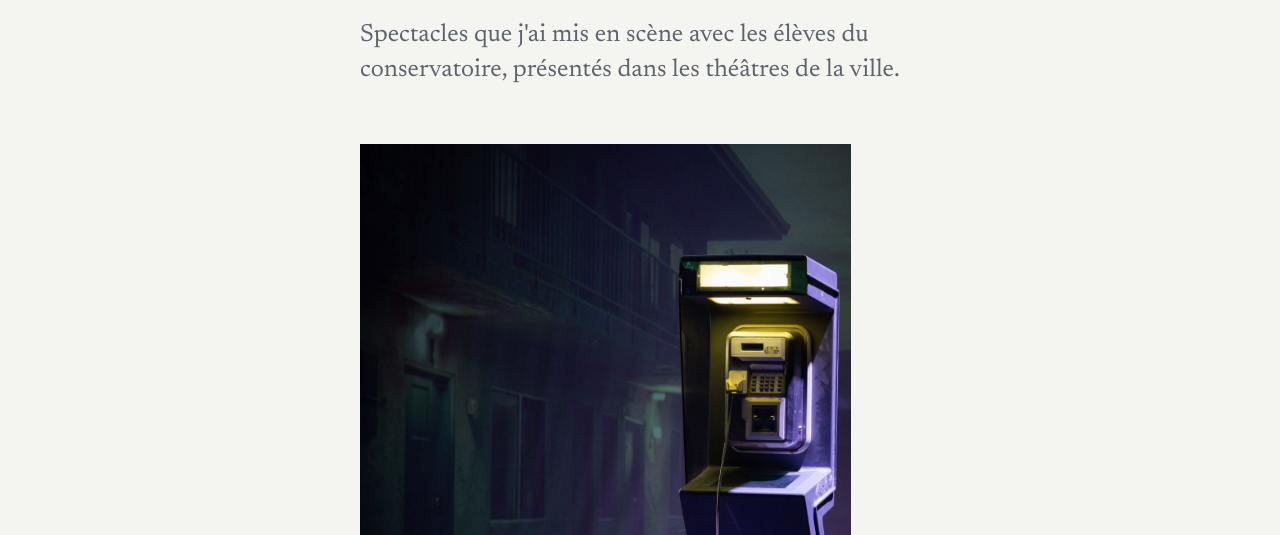
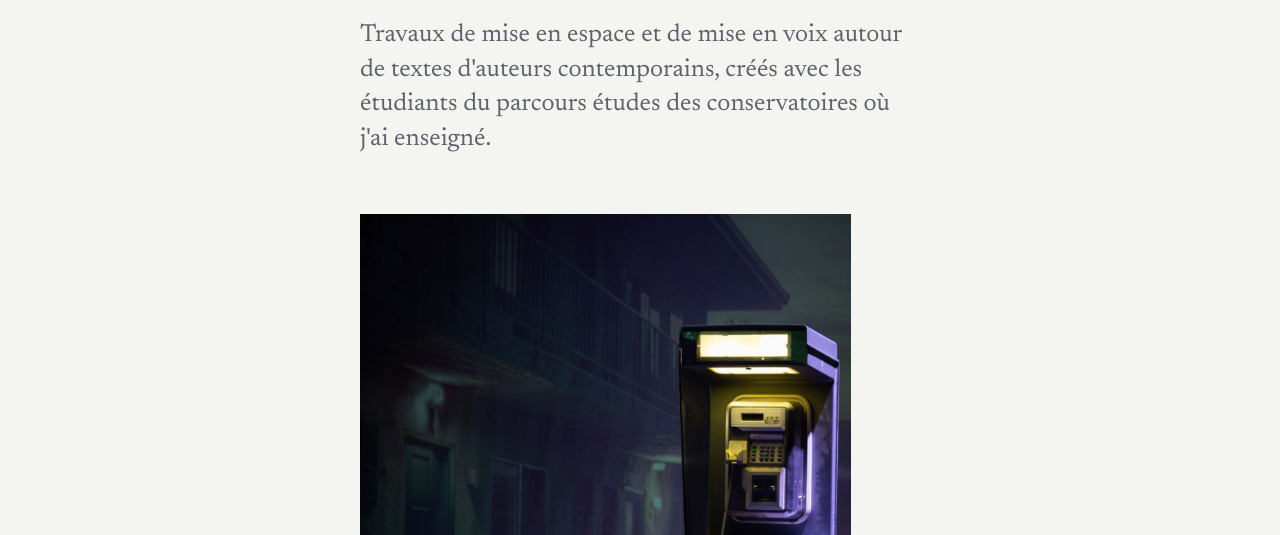
Before and after one commit to damboutonnet-sys/damienboutonnet, a plain HTML site: page creations.html in a window 1280 px wide. Shown: the part 265-800 px from the top of the page. Drawn offline with Linux system fonts and the light colour scheme.

Commit message:
Créations : nouvel intitulé (mise en espace et mise en voix)
Co-Authored-By: Claude Opus 5.5 <noreply@anthropic.com>
Claude-Session: https://claude.ai/code/session_01KkxsqQZaxfDMYjhbc1fMEW

```diff
--- a/creations.html
+++ b/creations.html
@@ -4,7 +4,7 @@
 <meta charset="utf-8">
 <meta name="viewport" content="width=device-width, initial-scale=1">
 <title>Créations | Damien Boutonnet</title>
-<meta name="description" content="Mises en scène avec les élèves du CRR du Grand Avignon : La Estupidez de Rafael Spregelburd, Théâtre de l'Oulle, Avignon, 2026.">
+<meta name="description" content="Mises en espace et mises en voix de textes d'auteurs contemporains avec les étudiants du parcours études des conservatoires : La Estupidez de Rafael Spregelburd, Théâtre de l'Oulle, Avignon, 2026.">
 <link rel="preconnect" href="https://fonts.googleapis.com">
 <link rel="preconnect" href="https://fonts.gstatic.com" crossorigin>
 <link href="https://fonts.googleapis.com/css2?family=Newsreader:opsz,wght@6..72,400;6..72,500&family=IBM+Plex+Sans:wght@400;500;600&display=swap" rel="stylesheet">
@@ -25,7 +25,7 @@
 </nav>
 
 <h1 class="page-title">Créations</h1>
-<p class="lede">Spectacles que j'ai mis en scène avec les élèves du conservatoire, présentés dans les théâtres de la ville.</p>
+<p class="lede">Travaux de mise en espace et de mise en voix autour de textes d'auteurs contemporains, créés avec les étudiants du parcours études des conservatoires où j'ai enseigné.</p>
 <figure class="hero hero-cabine"><img src="img/estupidez/cabine.jpg" alt="La Estupidez : un personnage blond assis par terre, adossé à une cabine téléphonique éclairée."></figure>
 
 <section aria-labelledby="estupidez">
```
